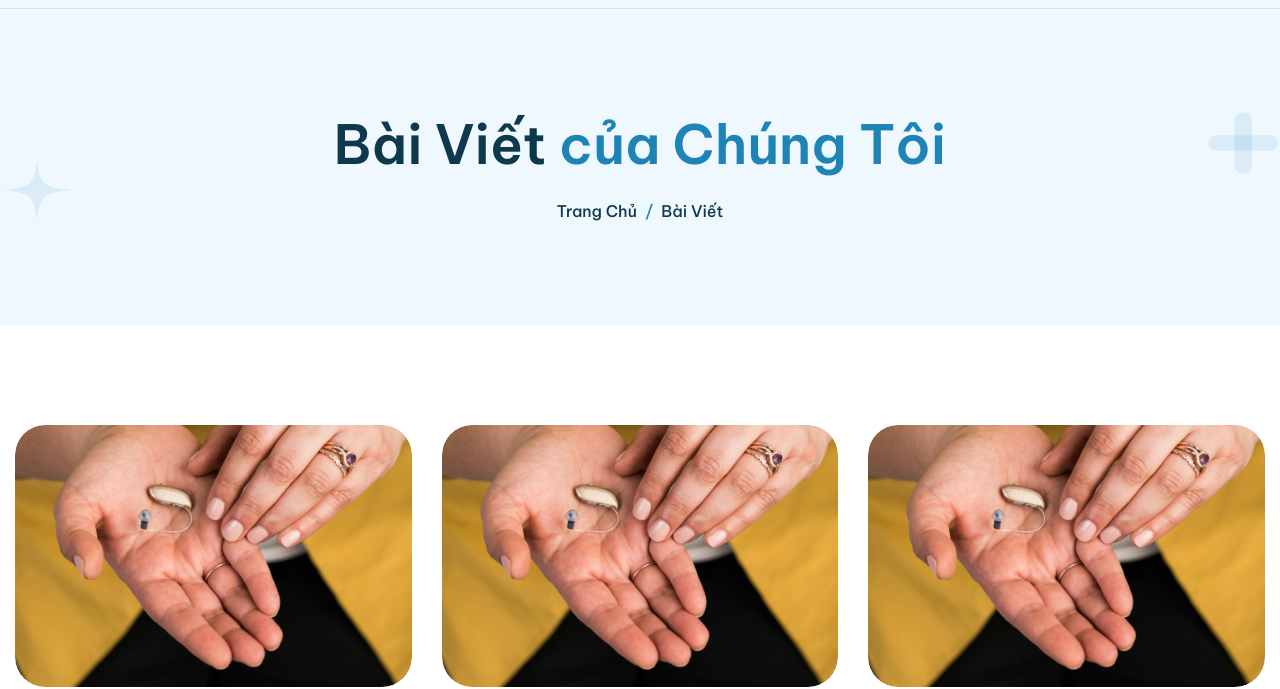
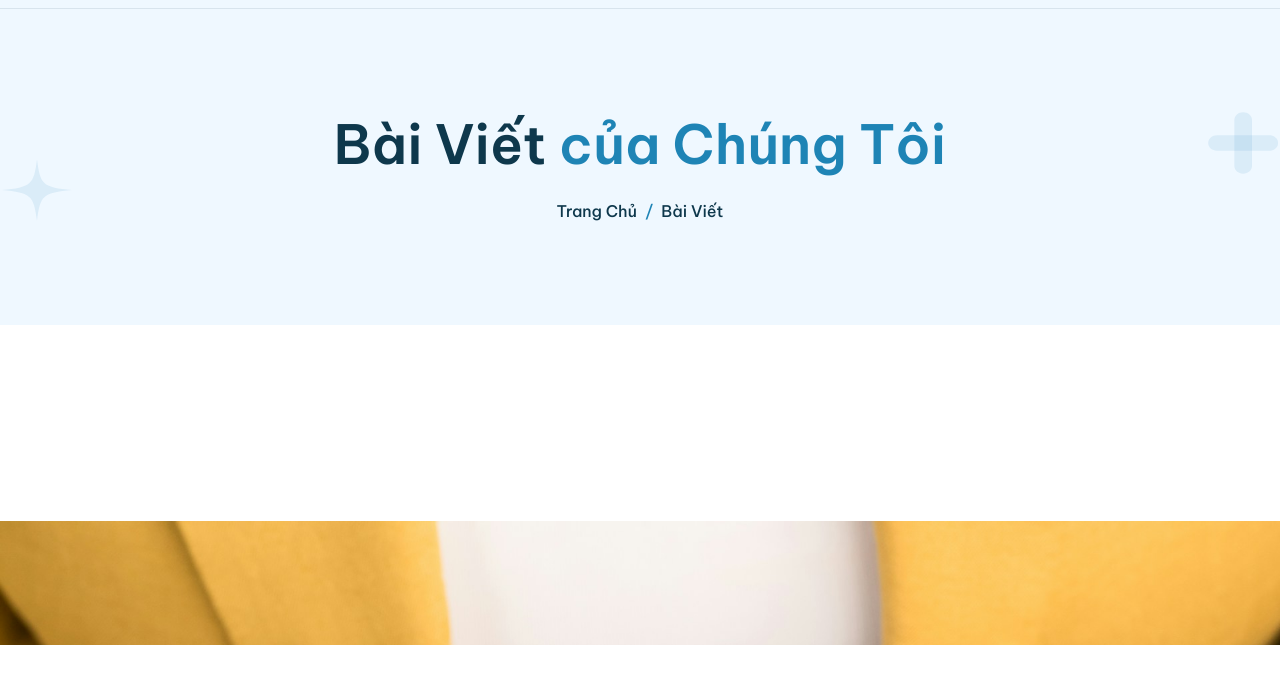
Before and after one commit to coderThanh/hearing-aid-2, a website: page blog.html in a window 1280 px wide. Shown: the part 112-801 px from the top of the page. Drawn offline with Linux system fonts and the light colour scheme.

Commit message:
feat(blog): add hero banner and spacing adjustments to blog page

```diff
--- a/blog.html
+++ b/blog.html
@@ -126,6 +126,25 @@
     </div>
 </div>
 <!-- Page Header End -->
+<div class="xxl:tw-mt-[40px]"></div>
+<div class="">
+    <div class="container tw-px-0 xxl:tw-px-[15px]">
+        <div class="row no-gutters">
+            <div class="col-lg-12">
+                <!-- Visit Clinic Start -->
+                <div class="parallaxie xxl:tw-rounded-xl tw-bg-cover tw-bg-no-repeat tw-bg-fixed"
+                    style="background-image: url(8pm-assest/images/blog/blog-2.jpg); ">
+                    <!-- Visit Clinic Content Start -->
+                    <div class="md:tw-h-[320px] tw-h-[220px]">
+                    </div>
+                    <!-- Visit Clinic Content End -->
+                </div>
+                <!-- Visit Clinic End -->
+            </div>
+        </div>
+    </div>
+</div>
+<div class="lg:tw-mb-[-40px]"></div>
 <!-- Page Blog Start -->
 <div class="page-blog">
     <div class="container">
```
Also changed, not shown: src/pages/blog.html (+3 -0 lines).
